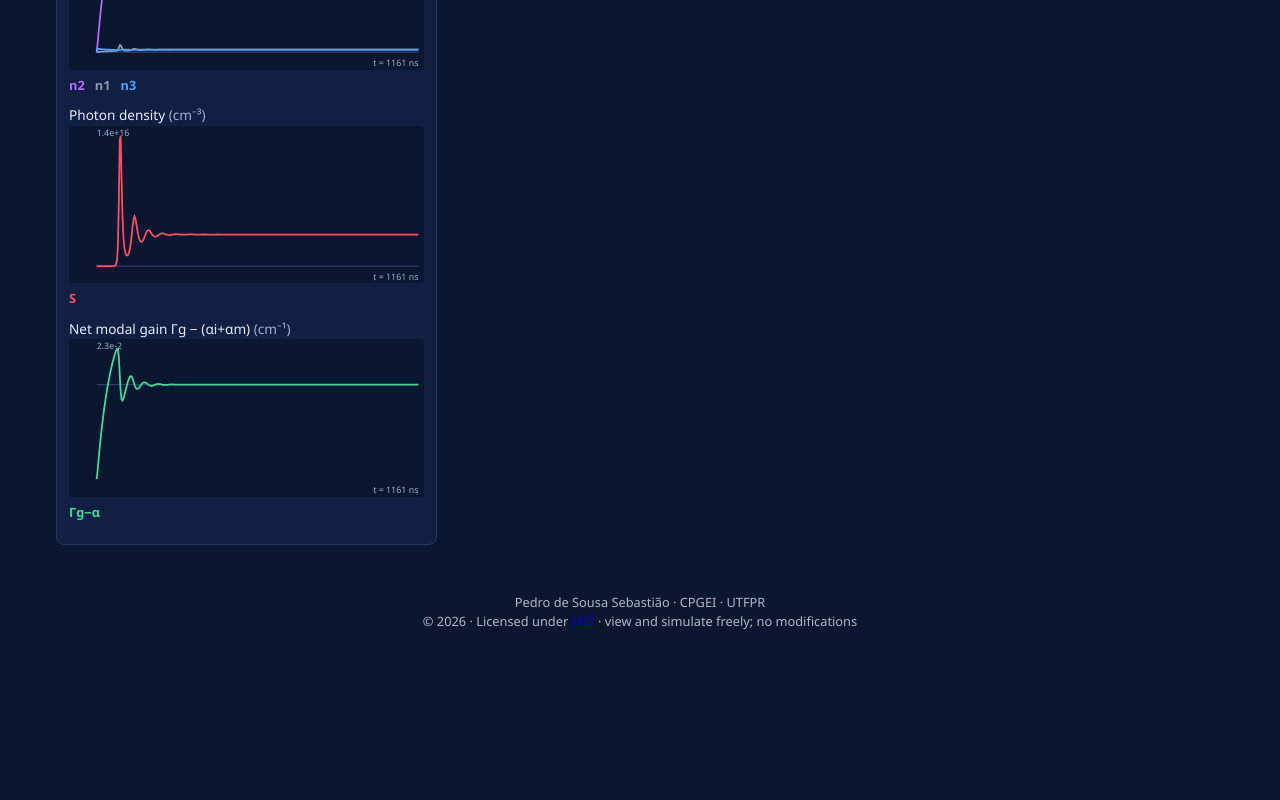
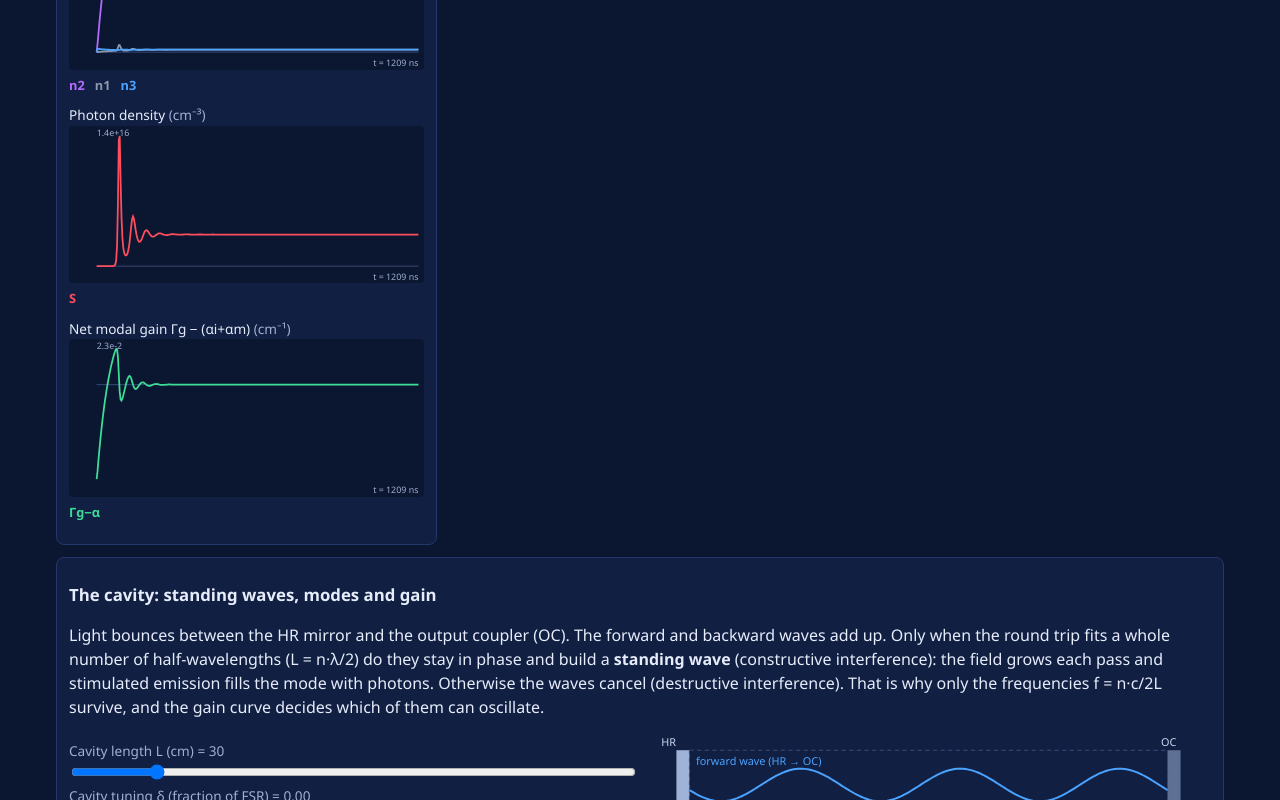
Before and after one commit to bastianpd/lablaser-laser, a React (Vite) app: page / in a window 1280 px wide. Shown: the part 1620-2420 px from the top of the page. Before the commit the page ends 2251 px from the top, so only its background shows below. Built offline with nearby package versions, Linux system fonts and the light colour scheme.

Commit message:
Add files via upload

```diff
--- a/src/App.jsx
+++ b/src/App.jsx
@@ -13,6 +13,7 @@ import LifetimePanel from './components/LifetimePanel.jsx';
 import GainPanel from './components/GainPanel.jsx';
 import KryptonLaser from './components/krypton/KryptonLaser.jsx';
 import KrApplications from './components/krypton/KrApplications.jsx';
+import CavityPanel from './components/CavityPanel.jsx';
 import Experiments from './components/Experiments.jsx';
 import ThreeLevelComparison from './components/ThreeLevelComparison.jsx';
 const SECTIONS = [['fund', '01 Laser Fundamentals'], ['types', '02 Types of Lasers'], ['apps', '03 Applications & Virtual Experiments']];
@@ -37,7 +38,8 @@ export default function App() {
         <h2>Population inversion</h2><PopulationInversion y={sim.y} /><h2>Emission processes</h2><button onClick={() => sim.inject(1e15)}>Inject seed photons</button><EmissionVisualization y={sim.y} params={p} t={sim.t} /><h2>Resonator</h2><LaserCavity y={sim.y} params={p} t={sim.t} /></section>
       <section><h2>Parameters</h2><ParameterControls p={p} setP={setP} /><p className="note">Times in ns; n = N/N_total. Lifetimes are compressed (illustrative); σ is Nd:YAG-like.</p></section>
       <section><h2>Dashboard</h2><ScientificDashboard state={sim.state} p={p} t={sim.t} viol={sim.viol} L={L} /></section>
-      <section><h2>Time evolution</h2><GraphPanel hist={sim.hist} p={p} /></section></div>}
+      <section><h2>Time evolution</h2><GraphPanel hist={sim.hist} p={p} /></section>
+      <CavityPanel sim={sim} p={p} lambda={lambda} L={L} /></div>}
     {tab === 'Optical gain' && <GainPanel p={p} setP={setP} />}
     {tab === 'Lifetimes' && <LifetimePanel p={p} setP={setP} hist={sim.hist} />}
     {tab === 'Guided experiment' && <Experiments sim={sim} p={p} onApply={onApply} />}
```
